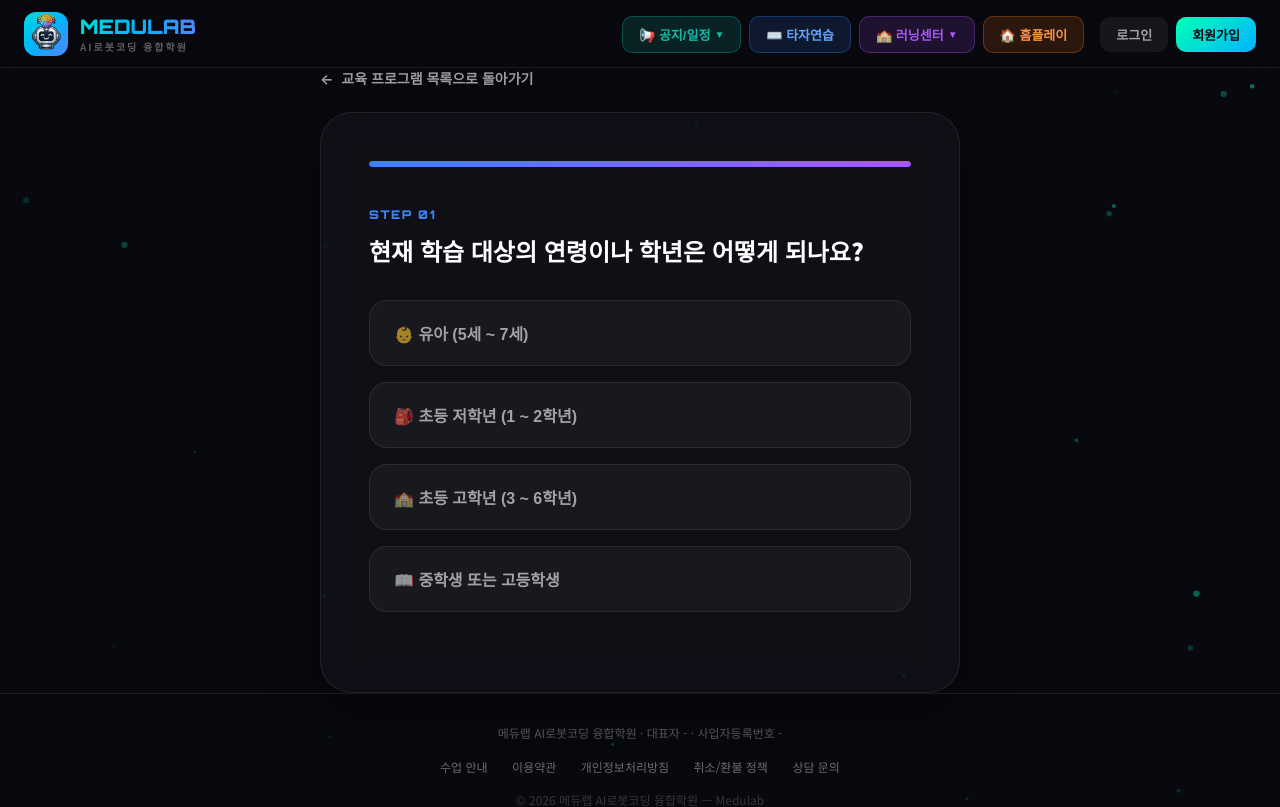
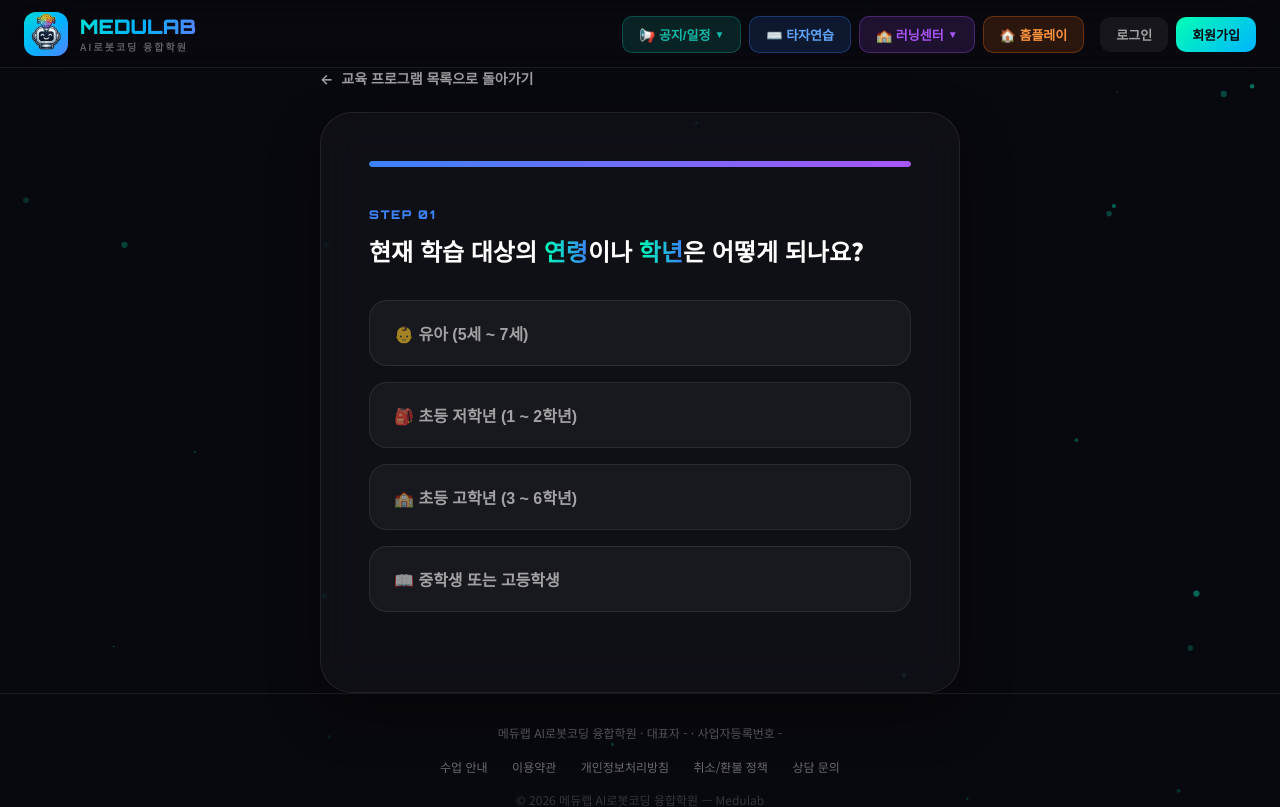
Before and after one commit to steam-making/medulab-arcade, a Django app: page /courses/student/finder/ in a window 1280 px wide. Shown: the top 807 px of the page. Run offline with Django 4.2, Linux system fonts and the light colour scheme; data comes from the database, SQL or seed files in the repository; tables that the repository leaves empty hold one stand-in row (values such as "Sample post").

Commit message:
Feat: 진단 질문 제목의 핵심 단어를 그라디언트로 강조 표시
연령/학년/코딩/로봇/경험/교구/단계/관심/목표/특성 등 질문의 핵심 키워드를
정규식으로 감지해 <span class=hl-word>로 감싸고, 사이트 브랜드 그라디언트
(초록->파랑) 텍스트로 강조. DB에서 관리하는 STEP01(연령) 질문에도 동일하게
적용됨. 로컬에서 여러 질문 단계 렌더링 확인 완료.

```diff
--- a/medulab_arcade/courses/templates/learning_program/finder.html
+++ b/medulab_arcade/courses/templates/learning_program/finder.html
@@ -67,6 +67,13 @@
         color: #fff;
         line-height: 1.4;
         margin-bottom: 32px;
+    }
+
+    .hl-word {
+        background: linear-gradient(90deg, var(--neon-green), var(--neon-blue));
+        -webkit-background-clip: text;
+        background-clip: text;
+        -webkit-text-fill-color: transparent;
     }
 
     .options-list {
@@ -528,6 +535,13 @@
     const goalLabels = {};
     originalGoalOptions.forEach(o => { goalLabels[o.value] = o.text.replace(/^\S+\s*/, ''); });
 
+    // 질문 제목에서 핵심 단어를 강조 표시
+    const highlightWords = ['연령', '학년', '코딩', '로봇', '경험', '교구', '단계', '관심', '목표', '특성', '배웠으면 하는 부분'];
+    const highlightPattern = new RegExp('(' + highlightWords.join('|') + ')', 'g');
+    function highlightTitle(title) {
+        return (title || '').replace(highlightPattern, '<span class="hl-word">$1</span>');
+    }
+
     let flow = [{ type: 'choice', key: 'age', title: questions[0].title, options: questions[0].options }];
     let currentStep = 0;
     const answers = {};
@@ -587,7 +601,7 @@
         const html = `
             <div>
                 <div class="step-indicator">${indicator}</div>
-                <h2 class="question-title">${step.title}</h2>
+                <h2 class="question-title">${highlightTitle(step.title)}</h2>
                 <div class="options-list">
                     ${optionsHtml}
                 </div>
```
